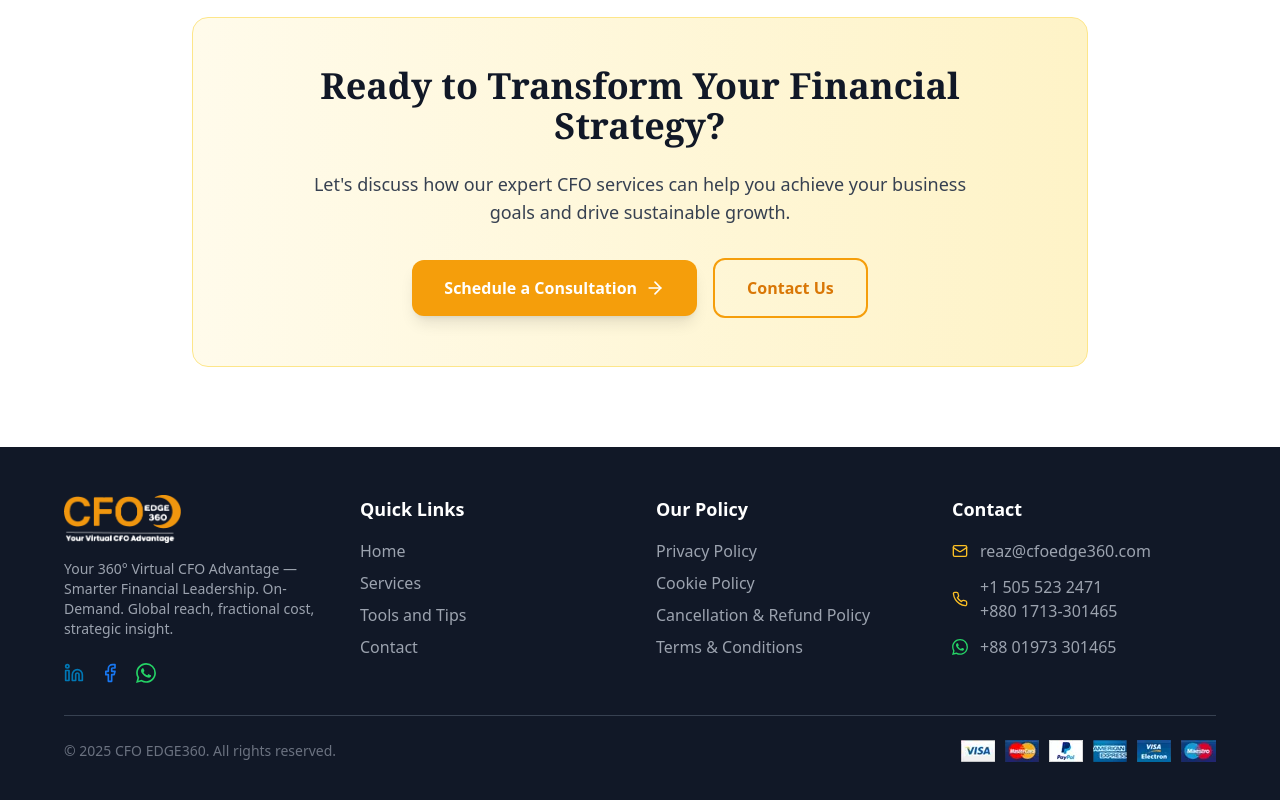
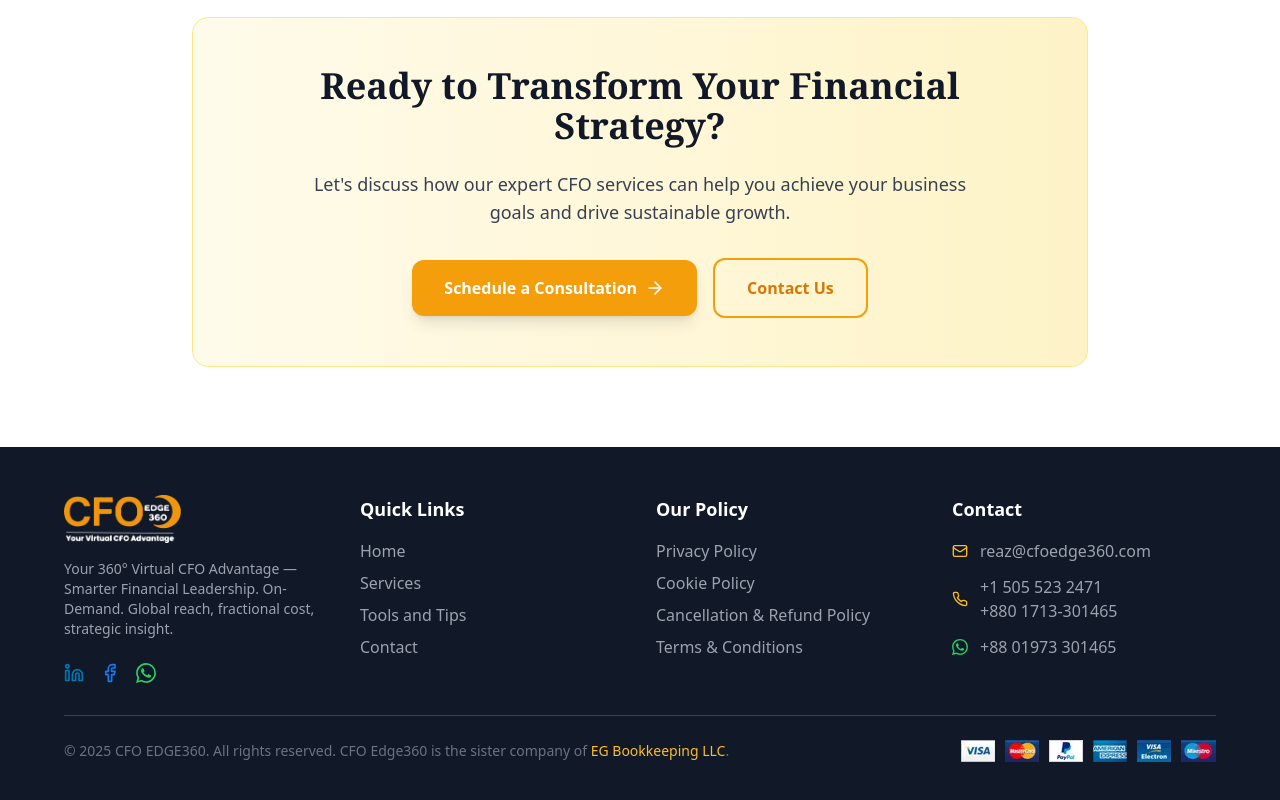
Before and after one commit to HridoyVaraby/CFO-Edge-360, a React (Vite) app: page / in a window 1280 px wide. Shown: the part 4245-5045 px from the top of the page. Built offline with nearby package versions, Linux system fonts and the light colour scheme.

Commit message:
Updare Copy right

```diff
--- a/src/components/Footer.tsx
+++ b/src/components/Footer.tsx
@@ -139,7 +139,7 @@ const Footer = () => {
         {/* Copyright */}
         <div className="border-t border-gray-700 mt-6 sm:mt-8 pt-4 sm:pt-6 flex flex-col md:flex-row justify-between items-center">
           <p className="text-xs sm:text-sm text-gray-500 text-center md:text-left mb-3 md:mb-0">
-            © {currentYear} CFO EDGE360. All rights reserved.
+            © {currentYear} CFO EDGE360. All rights reserved. CFO Edge360 is the sister company of <a href="https://egbookkeeping.com/" target="_blank" rel="noopener noreferrer" className="text-amber-400 hover:text-amber-300 transition-colors duration-200">EG Bookkeeping LLC</a>.
           </p>
           <img src="/payments.webp" alt="Payment methods" className="h-auto w-auto" />
         </div>
```
